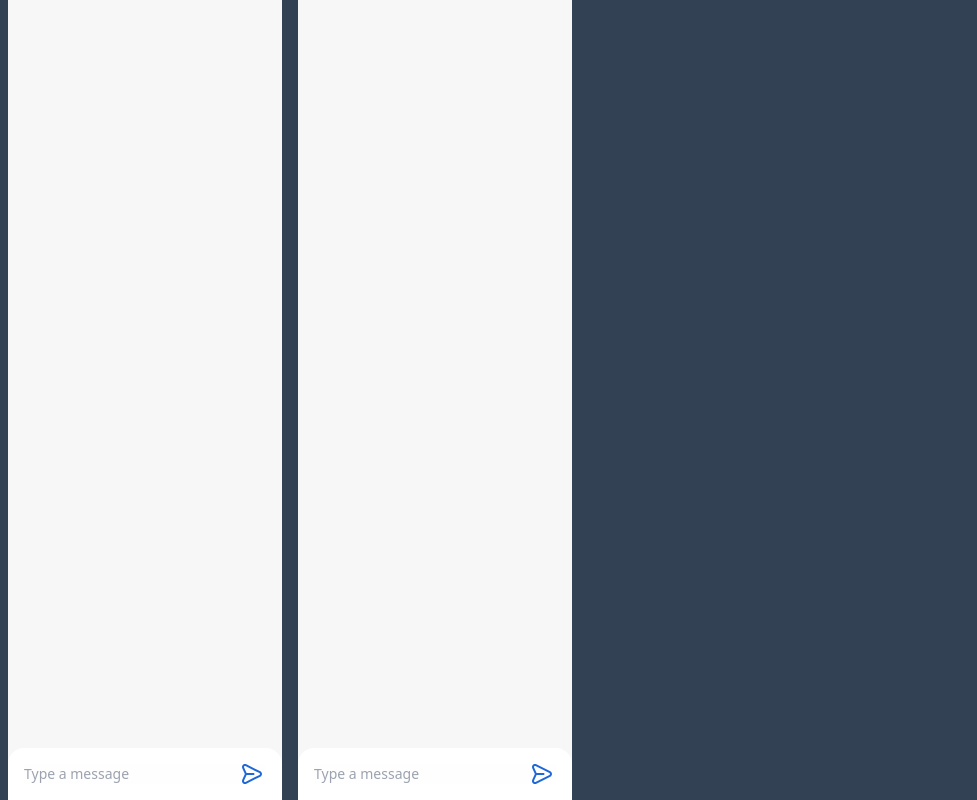
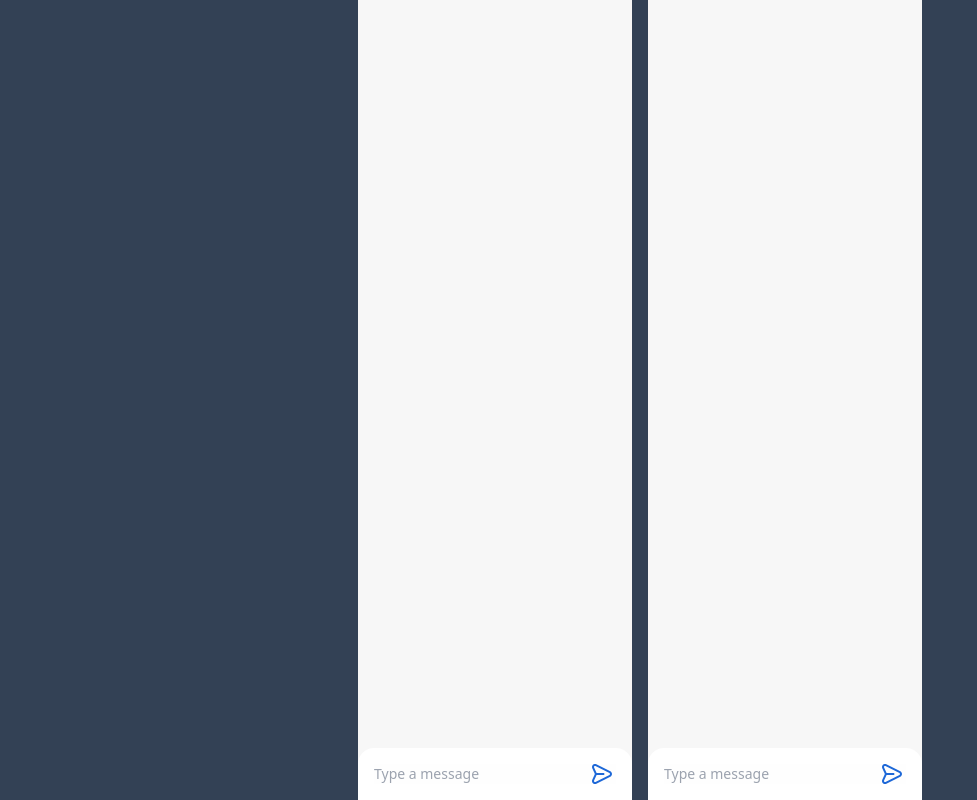
Before and after one commit to Danngos-Smart/react-chat-ui, a React (Vite) app: page / in a window 1280 px wide. Shown: the whole page, without its empty margins (0-977 px from the left). Built offline with nearby package versions, Linux system fonts and the light colour scheme; the HTML template or start-up script is replaced by a standard one.

Commit message:
update examples styles, version and readme

```diff
--- a/package.json
+++ b/package.json
@@ -1,6 +1,6 @@
 {
   "name": "react-ui-chat",
-  "version": "0.1.0",
+  "version": "0.1.1",
   "description": "A simple chat UI for React",
   "type": "module",
   "files": [
--- a/src/examples/Example2.tsx
+++ b/src/examples/Example2.tsx
@@ -38,12 +38,7 @@ function Example2() {
   }
 
   return (
-    <div style={{
-      display: 'flex',
-      gap: '1rem',
-      width: '100%',
-      height: '100vh',
-    }}>
+    <div className='container'>
       <CustomChat
         client={'Albert'}
         messageReceived={getLastMessage('Nina')}
--- a/src/examples/Example3.tsx
+++ b/src/examples/Example3.tsx
@@ -14,14 +14,14 @@ type Conversation = {
 function Example3() {
   const [conversation, setConversation] = useState<Conversation[]>([])
 
+  // simulate the message delivery status
   useEffect(() => {
     if (!conversation.length || conversation[conversation.length - 1].status === 'delivered') return;
 
     const time = setTimeout(() => {
       setConversation((prev) => {
-        const lastMessage = prev[prev.length - 1]
         return prev.map((message) => {
-          if (message.id === lastMessage.id) {
+          if (message.status === 'sending') {
             return {
               ...message,
               status: 'delivered'
@@ -35,6 +35,7 @@ function Example3() {
     return () => clearTimeout(time)
   }, [conversation])
 
+  // simulate the message sending
   const handleOnMessageSend = (message: TMessage, owner: string) => {
     setConversation([
       ...conversation,
@@ -48,6 +49,7 @@ function Example3() {
     ])
   }
 
+  // reformat the conversation to be used in the Chat component
   const messagesByOwner: (owner: string) => TMessage[] = (owner) =>
     conversation.map((message, index) => ({
       id: index +1,
@@ -59,12 +61,7 @@ function Example3() {
 
 
   return (
-    <div style={{
-      display: 'flex',
-      gap: '1rem',
-      width: '100%',
-      height: '100vh',
-    }}>
+    <div className="container">
       <Chat
         messages={messagesByOwner('Albert')}
         onMessageSend={(message) => handleOnMessageSend(message, 'Albert')}
--- a/src/index.css
+++ b/src/index.css
@@ -34,3 +34,14 @@
   border-radius: 10px;
   width: 6px;
 }
+
+/* GLOBALS */
+
+.container {
+  display: flex;
+  justify-content: center;
+  align-items: center;
+  gap: 1rem;
+  width: 100%;
+  height: 100vh;
+}
```
Also changed, not shown: 1 other file (tests, documents, lock files or other folders).
